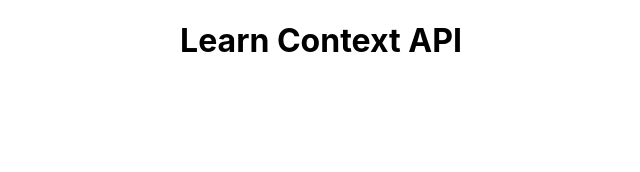
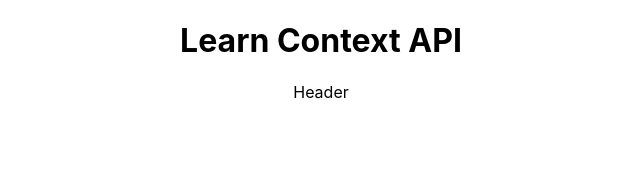
Before and after one commit to Rohitb1107/React-Practices, a React (Vite) app in the folder learn-context-2/: page / in a window 1280 px wide. Shown: the top 172 px of the page, without its empty margins (319-959 px from the left). Built offline with nearby package versions, Linux system fonts and the light colour scheme.

Commit message:
header added

```diff
--- a/learn-context-2/package.json
+++ b/learn-context-2/package.json
@@ -9,7 +9,8 @@
   },
   "dependencies": {
     "react": "^18.0.0",
-    "react-dom": "^18.0.0"
+    "react-dom": "^18.0.0",
+    "react-router": "^6.3.0"
   },
   "devDependencies": {
     "@types/react": "^18.0.0",
--- a/learn-context-2/src/App.jsx
+++ b/learn-context-2/src/App.jsx
@@ -1,12 +1,12 @@
 import { useState } from "react";
 import "./App.css";
+import Header from "./components/Header";
 
 function App() {
-  const [count, setCount] = useState(0);
-
   return (
     <div className="App">
       <h1>Learn Context API</h1>
+      <Header />
     </div>
   );
 }
--- /dev/null
+++ b/learn-context-2/src/components/Header.jsx
@@ -0,0 +1,9 @@
+import React from 'react'
+
+const Header = () => {
+  return (
+    <div>Header</div>
+  )
+}
+
+export default Header
```
Also changed, not shown: 1 other file (tests, documents, lock files or other folders).
